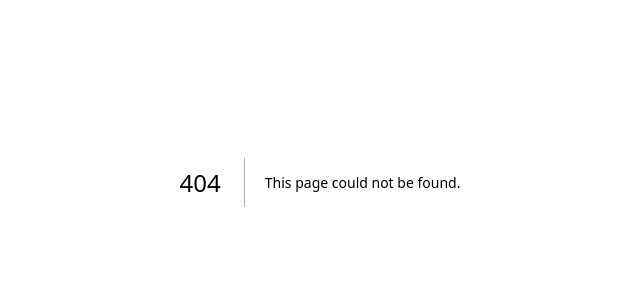
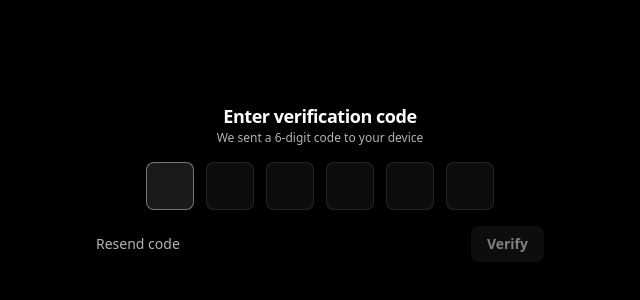
Before and after one commit to ncprakash/throttel, a Next.js app: page /verify in a window 1280 px wide. Before the commit this address had no page. Shown: the part 218-518 px from the top of the page, without its empty margins (320-960 px from the left). Built offline with nearby package versions, Linux system fonts and the light colour scheme.

Commit message:
verify-otp

```diff
--- /dev/null
+++ b/src/app/verify/page.tsx
@@ -0,0 +1,17 @@
+// app/auth/page.tsx
+"use client";
+
+import { useState } from "react";
+import EnterOTP from "@/components/EnterOTP";
+
+export default function VerifyPage() {
+  return (
+    <>
+      <section className="min-h-screen w-full bg-black-300 text-white flex items-center justify-center py-20 px-6">
+        <div className="w-full max-w-3xl transition-all duration-1000 opacity-100 translate-y-0">
+          <EnterOTP />
+        </div>
+      </section>
+    </>
+  );
+}
--- /dev/null
+++ b/src/components/EnterOTP.tsx
@@ -0,0 +1,192 @@
+"use client";
+
+import React, { useEffect, useRef, useState } from "react";
+import axios from "axios";
+import { useRouter } from "next/navigation";
+
+type Props = {
+  length?: number;
+  onComplete?: (code: string) => void;
+  onResend?: () => void;
+  className?: string;
+};
+
+function OTPInput({ length = 6, onComplete, onResend, className = "" }: Props) {
+  const [values, setValues] = useState<string[]>(() => Array(length).fill(""));
+  const inputsRef = useRef<Array<HTMLInputElement | null>>([]);
+  const [isSubmitting, setIsSubmitting] = useState(false);
+  const [error, setError] = useState<string | null>(null);
+  const [success, setSuccess] = useState<string | null>(null);
+  const router = useRouter();
+
+  useEffect(() => {
+    // focus first input on mount
+    inputsRef.current[0]?.focus();
+  }, []);
+
+  useEffect(() => {
+    const code = values.join("");
+    if (code.length === length && values.every((v) => v !== "")) {
+      // notify parent
+      onComplete?.(code);
+      // attempt automatic verify when fully filled
+      handleVerify(code);
+    }
+    // eslint-disable-next-line react-hooks/exhaustive-deps
+  }, [values, length]); // intentionally not including handleVerify/onComplete to avoid re-creation loops
+
+  const handleChange = (index: number, val: string) => {
+    // accept only digits and limit to 1 char
+    const char = val.replace(/[^0-9]/g, "").slice(-1);
+    const next = [...values];
+    next[index] = char;
+    setValues(next);
+
+    if (char) {
+      const nextInput = inputsRef.current[index + 1];
+      nextInput?.focus();
+      nextInput?.select();
+    }
+  };
+
+  const handleKeyDown = (
+    e: React.KeyboardEvent<HTMLInputElement>,
+    i: number
+  ) => {
+    const key = e.key;
+    if (key === "Backspace") {
+      if (values[i]) {
+        // clear current
+        const next = [...values];
+        next[i] = "";
+        setValues(next);
+      } else {
+        // move back
+        const prev = inputsRef.current[i - 1];
+        prev?.focus();
+        prev?.select();
+      }
+    } else if (key === "ArrowLeft") {
+      inputsRef.current[i - 1]?.focus();
+    } else if (key === "ArrowRight") {
+      inputsRef.current[i + 1]?.focus();
+    }
+  };
+
+  const handlePaste = (e: React.ClipboardEvent) => {
+    e.preventDefault();
+    const paste = e.clipboardData
+      .getData("text")
+      .replace(/\D/g, "")
+      .slice(0, length);
+    if (!paste) return;
+    const next = Array(length).fill("");
+    for (let i = 0; i < paste.length; i++) next[i] = paste[i];
+    setValues(next);
+    const focusIndex = Math.min(paste.length, length - 1);
+    inputsRef.current[focusIndex]?.focus();
+  };
+
+  async function handleVerify(code: string) {
+    if (!code || code.length !== length) return;
+    setError(null);
+    setSuccess(null);
+    setIsSubmitting(true);
+    try {
+      // POST the OTP to /verify. Adjust payload if your backend expects a different key (e.g. { otp }).
+      const res = await axios.post("api/verify-otp", { code });
+
+      // adapt to your API shape
+      if (res?.data?.ok || res?.status === 200) {
+        setSuccess("Verification successful");
+        // optional: redirect after success - adjust destination as needed
+        // router.push("/dashboard");
+      } else {
+        setError(res?.data?.message || "Verification failed");
+      }
+    } catch (err) {
+      if (axios.isAxiosError(err)) {
+        setError(
+          err.response?.data?.message ||
+            err.response?.data?.error ||
+            "Verification failed"
+        );
+      } else {
+        setError("An unexpected error occurred");
+      }
+    } finally {
+      setIsSubmitting(false);
+    }
+  }
+
+  return (
+    <div className={`w-full max-w-md mx-auto ${className}`}>
+      <div className="text-center mb-4">
+        <h2 className="text-lg font-bold tracking-tight">
+          Enter verification code
+        </h2>
+        <p className="text-xs text-white/70">
+          We sent a {length}-digit code to your device
+        </p>
+      </div>
+
+      <form
+        onSubmit={(e) => {
+          e.preventDefault();
+          handleVerify(values.join(""));
+        }}
+        onPaste={handlePaste}
+        className="flex gap-3 justify-center"
+      >
+        {values.map((val, i) => (
+          <input
+            key={i}
+            ref={(el) => (inputsRef.current[i] = el)}
+            inputMode="numeric"
+            pattern="[0-9]*"
+            maxLength={1}
+            value={val}
+            onChange={(e) => handleChange(i, e.target.value)}
+            onKeyDown={(e) => handleKeyDown(e, i)}
+            className="w-12 h-12 rounded-lg border border-white/10 bg-white/5 text-center text-lg font-medium outline-none focus:border-white/40 focus:bg-white/10"
+            aria-label={`Digit ${i + 1}`}
+          />
+        ))}
+      </form>
+
+      <div className="mt-4 flex items-center justify-between text-xs">
+        <button
+          type="button"
+          onClick={() => {
+            setValues(Array(length).fill(""));
+            inputsRef.current[0]?.focus();
+            onResend?.();
+            setError(null);
+            setSuccess(null);
+          }}
+          className="text-sm font-medium text-white/70 hover:text-white/90"
+        >
+          Resend code
+        </button>
+
+        <button
+          type="button"
+          onClick={() => handleVerify(values.join(""))}
+          className="rounded-lg bg-white/10 px-4 py-2 text-sm font-semibold text-white hover:bg-white/20 disabled:opacity-50"
+          disabled={values.some((v) => v === "") || isSubmitting}
+        >
+          {isSubmitting ? "Verifying..." : "Verify"}
+        </button>
+      </div>
+
+      {error && (
+        <p className="mt-3 text-center text-sm text-red-400">{error}</p>
+      )}
+      {success && (
+        <p className="mt-3 text-center text-sm text-green-400">{success}</p>
+      )}
+    </div>
+  );
+}
+
+export default OTPInput;
```
